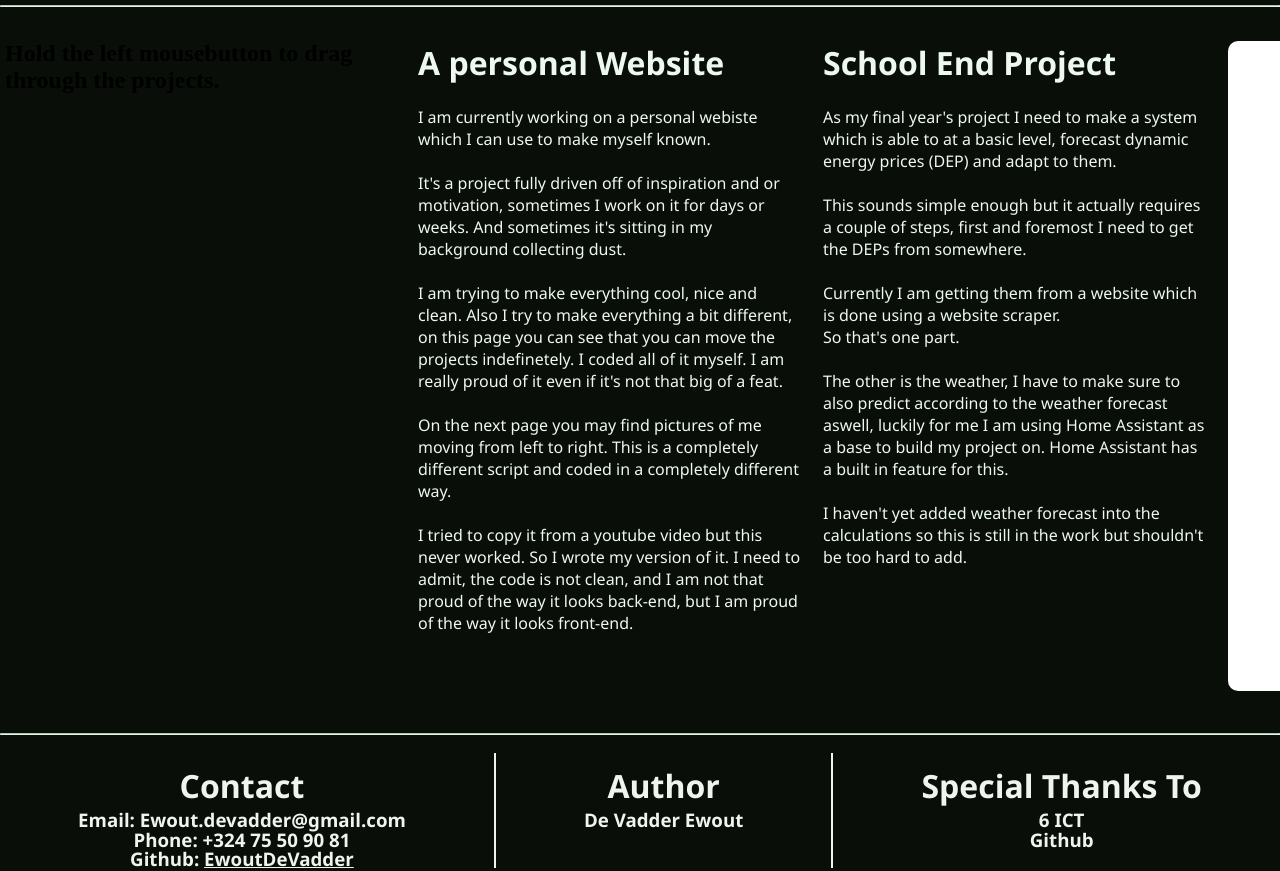
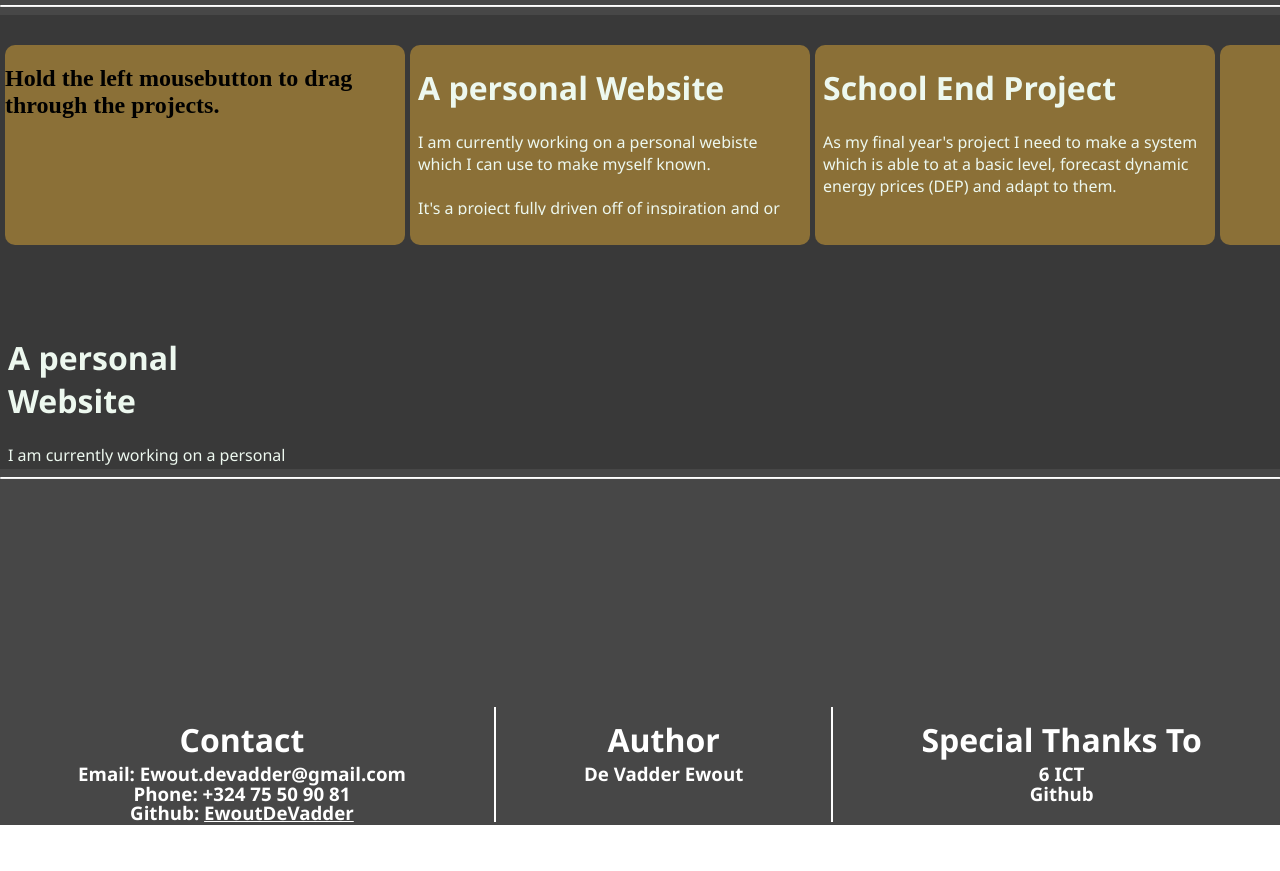
Before and after one commit to EwoutDeVadder/Personal-Website, a website: page index.html in a window 1280 px wide. Shown: the part 63-934 px from the top of the page. After the commit the page ends 888 px from the top, so only its background shows below. Drawn offline with Linux system fonts and the light colour scheme.

Commit message:
feat: changed slider hitbox for projects + foundation functionality to view projects

```diff
--- a/index.html
+++ b/index.html
@@ -29,6 +29,7 @@
     <main>
         <hr class="solid">
         <div id="main_contentwrapper">
+            <div id="article_wrapper">
                 <div id="article_slide">
                     <!--NEW MAIN ARTICLES SHOULD BE PASTED HERE-->
 
@@ -45,7 +46,7 @@
                     </div>
 
                     <div class="main_article">
-                    <iframe src="projects/PROJECT_tst.html" frameborder="0"></iframe>
+                        <iframe src="" frameborder="0"></iframe>
                     </div>
 
                     <div class="main_article">
@@ -62,6 +63,11 @@
 
                     <!--NEW MAIN ARTICLES SHOULD BE PASTED HERE-->
                 </div>
+            </div>
+            <div class="full_project">
+                <iframe id="current_project" src="projects/PROJECT_current-website.html" frameborder="0"></iframe>
+            </div>
+
         </div>
         <hr class="solid">
     </main>
--- a/javascriptFiles/classCollection.js
+++ b/javascriptFiles/classCollection.js
@@ -1,3 +1,6 @@
+// CHECK LIJN 112
+
+
 class Mouse{
     constructor(){
         this.xPosition = 0;
@@ -14,7 +17,11 @@ class Mouse{
         this.isDown = mouseButtonDown;
     }
     getPositionX(){
-        return this.xPosition
+        return this.xPosition;
+    }
+
+    getPositionY(){
+        return this.yPosition;
     }
 }
 
@@ -80,14 +87,21 @@ class sliderCollection{
 // ##############################
 
 const myMouse = new Mouse();
-const contentWrapperDocument = new documentConstructorById("main_contentwrapper");
+const contentWrapperDocument = new documentConstructorById("article_wrapper");
 
 const articleLength = document.getElementsByClassName("main_article").length;
 
 const slider = new sliderCollection(articleLength);
 
 var copy = document.querySelector("#article_slide").cloneNode(true);
-document.querySelector("#main_contentwrapper").appendChild(copy);
+document.querySelector("#article_wrapper").appendChild(copy);
+
+const copy_to_project = document.getElementById("current_project");
+
+const in_document_move = document.getElementById("article_wrapper");
+
+var pos_at_down = 0;
+var pos_at_up = 0;
 
 window.addEventListener("mousemove", (event)=>{
     myMouse.position(event.clientX, event.clientY);
@@ -95,13 +109,22 @@ window.addEventListener("mousemove", (event)=>{
     mainLoop();
 });
 
-contentWrapperDocument.document.addEventListener("mousedown", (event)=>{
+in_document_move.addEventListener("mousedown", (event)=>{
     myMouse.buttonDown(true);
+    pos_at_down = myMouse.xPosition
 });
 
 window.addEventListener("mouseup", (event)=>{
+    click(pos_at_down, myMouse.xPosition)
     myMouse.buttonDown(false);
 });
+
+function click(x_start, x_end){
+    if(x_start - x_end < 2 && x_start - x_end > -2){
+        copy_to_project.src = "projects/PROJECT_gip.html";
+    }
+}
+
 
 //const test1 = new debugConstructor("test");
 
--- a/javascriptFiles/imageCycler.js
+++ b/javascriptFiles/imageCycler.js
@@ -1,7 +1,6 @@
 const interval = 4000; //in ms
-const photoAmount = 12;
+const photoAmount = 8;
 var curPhoto = 1;
-const animAmount = 4;
 
 function yourFunction(){
     var curDocPhoto = document.getElementById("me_"+curPhoto.toString());
--- a/styles.css
+++ b/styles.css
@@ -2,18 +2,15 @@ body{
     display: grid;
     margin: 0;
 
-    --text: #eff4ee;
-    --background: #090e09;
-    --background-accent: #090e09;
-    --background-accent-accent: #090e09;
-    --primary: #a9c9a7;
-    --primary-accent: #a9c9a7;
-    --secondary: #643e61;
-    --accent: #9f6b63;
+    --text: #ffffff;
+--background: #474747;
+--primary: #ce9927;
+--secondary: #ff3a3a;
+--accent: #d9f02b;
 }
 
 hr.solid{
-    border-top: 1px solid var(--primary);
+    border-top: 1px solid var(--text);
 }
 
 header{
--- a/styles_aboutme.css
+++ b/styles_aboutme.css
@@ -1,14 +1,11 @@
 main{
     min-height: 700px;
-    --text: #eff4ee;
-    --background: #090e09;
-    --background-accent: #090e09;
-    --background-accent-accent: #090e09;
-    --primary: #a9c9a7;
-    --primary-accent: #a9c9a7;
-    --secondary: #643e61;
-    --accent: #9f6b63;
 
+    --text: #ffffff;
+--background: #474747;
+--primary: #ce9927;
+--secondary: #ff3a3a;
+--accent: #d9f02b;
 }
 
 #main_contentwrapper{
@@ -17,6 +14,8 @@ main{
     overflow: hidden;
 
     min-height: 700px;
+
+    background-color: color-mix(in srgb, var(--background) 80%, black);
 }
 
 #main_contentwrapper div{
@@ -58,7 +57,7 @@ main{
 .main_photos img{
     height: 500px;
     object-fit: cover;
-    margin-top: 150px;
+    margin-top: -100px;
     opacity: 0;
     position: absolute;
 }
@@ -79,7 +78,7 @@ main{
         opacity: 1;
         height: 600px;
         margin-left: 100px;
-        margin-top: 100px;
+        margin-top: -150px;
     }
 }
 
@@ -87,8 +86,8 @@ main{
     0%{
         opacity: 1;
         height: 600px;
-        margin-left: 100px;
-        margin-top: 100px;
+        margin-left: -50px;
+        margin-top: -150px;
     }
     100%{
         opacity: 0.3;
--- a/styles_index.css
+++ b/styles_index.css
@@ -2,26 +2,26 @@ main{
     min-height: 700px;
     overflow: hidden;
 
-    --text: #eff4ee;
-    --background: #090e09;
-    --background-accent: #090e09;
-    --background-accent-accent: #090e09;
-    --primary: #a9c9a7;
-    --primary-accent: #a9c9a7;
-    --secondary: #643e61;
-    --accent: #9f6b63;
-}
-
-body{
-    overflow: hidden;
+    --text: #ffffff;
+--background: #474747;
+--primary: #ce9927;
+--secondary: #ff3a3a;
+--accent: #d9f02b;
 }
 
 #main_contentwrapper{
+    background-color: color-mix(in srgb, var(--background) 80%, black);
+}
+
+#article_wrapper{
     width: fit-content;
     display:flex;
     position: relative;
     z-index: 1;
     right: 0px;
+
+    height: 300px;
+
 }
 
 #article_slide{
@@ -32,12 +32,13 @@ body{
 
 .main_article{
     margin: 5px;
+    margin-top: 30px;
     width: 400px;
-    height: 700px;
+    height: 200px;
     margin-right: 0px;
     display: grid;
     justify-content: center;
-    background-color: var(--background);
+    background-color: color-mix(in srgb, var(--primary) 50%, var(--background));
 
     transition: all, 50ms;
     transition-timing-function: cubic-bezier(0.3, 0.56, 0.26, 0.88);
@@ -51,12 +52,12 @@ body{
 
 .main_article iframe{
     pointer-events: none;
-    height: 700px;
+    height: 170px;
     width: 400px;
 }
 
 .main_article:hover{
-    background-color: var(--accent);
+    background-color: var(--primary);
     background-image: none;
     scale: 1.02;
 }
--- a/styles_resources.css
+++ b/styles_resources.css
@@ -1,23 +1,23 @@
 main{
     min-height: 700px;
-    --text: #eff4ee;
-    --background: #090e09;
-    --background-accent: #090e09;
-    --background-accent-accent: #090e09;
-    --primary: #a9c9a7;
-    --primary-accent: #a9c9a7;
-    --secondary: #643e61;
-    --accent: #9f6b63;
 
+    --text: #ffffff;
+--background: #474747;
+--primary: #ce9927;
+--secondary: #ff3a3a;
+--accent: #d9f02b;
 }
 
 #main_contentwrapper{
     font-family:'Segoe UI', Tahoma, Geneva, Verdana, sans-serif ;
-    color: var(--text);
     overflow: hidden;
 
     min-height: 700px;
     padding-left: 50px;
+
+    color: var(--text);
+
+    background-color: color-mix(in srgb, var(--background) 80%, black);
 }
 
 #main_contentwrapper div{
@@ -36,7 +36,7 @@ main{
 
 .list{
     list-style: none;
-    background-color: #9f6b6365;
+    background-color: color-mix(in srgb, var(--secondary) 20%, var(--background));
     margin-left: -70px;
     margin-right: 20px;
     margin-top: 5px;
@@ -58,7 +58,7 @@ main{
 .list:hover{
     border-radius: 5px;
     scale: 1.01;
-    background-color: #9f6b63b7;
+    background-color: color-mix(in srgb, var(--secondary) 40%, var(--background));
 }
 
 .carrier_list{
@@ -92,7 +92,7 @@ main{
 }
 
 .recent{
-    background-color: var(--background);
+    background-color: color-mix(in srgb, var(--secondary) 20%, var(--background));
     border-radius: 10px;
     border-style: none;
 }
```
Also changed, not shown: aboutme.html (+9 -12 lines), img/me/ewout_1.jpg (added), img/me/ewout_10.jpeg (added), img/me/ewout_2.jpg (added), img/me/ewout_3.jpg (added), img/me/ewout_4.jpg (added), img/me/ewout_5.jpg (added), img/me/ewout_6.jpeg (added), img/me/ewout_7.jpeg (added), img/me/ewout_8.jpeg (added), img/me/ewout_9.jpeg (added). Lines whose indentation alone changed are shown as unchanged.
